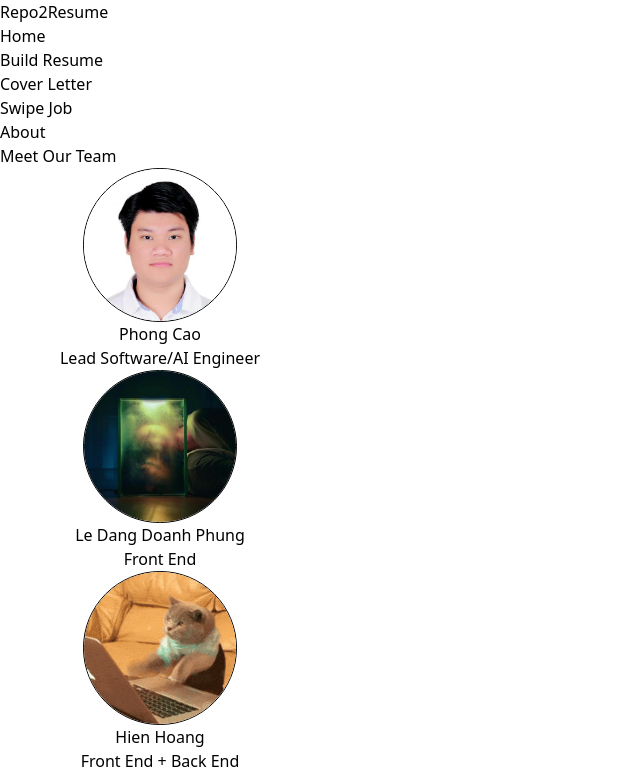
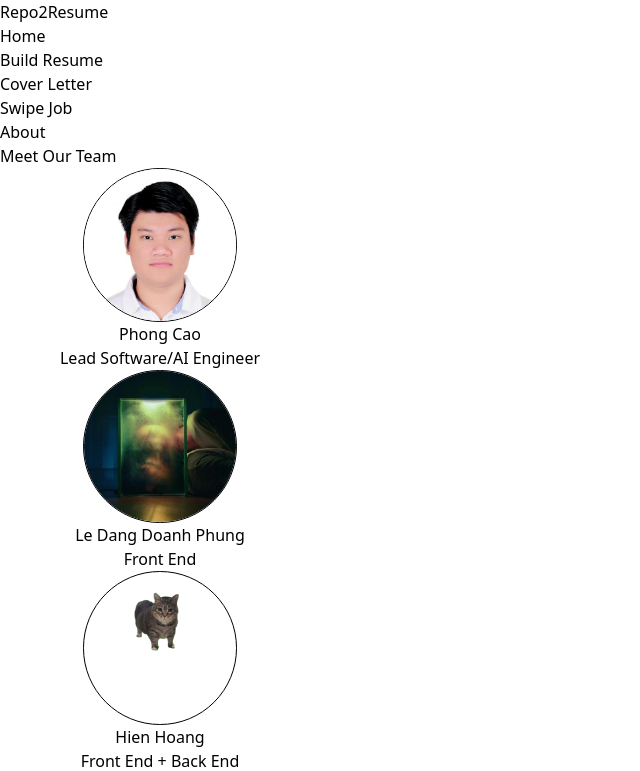
Before and after one commit to PhongCT1105/GoatHack2025, a React (Vite) app in the folder frontend/: page /about in a window 1280 px wide. Shown: the top 771 px of the page, without its empty margins (0-640 px from the left). Built offline with nearby package versions, Linux system fonts and the light colour scheme.

Commit message:
update about page

```diff
--- a/frontend/src/pages/About.tsx
+++ b/frontend/src/pages/About.tsx
@@ -12,6 +12,7 @@ import { SiTerraform } from "react-icons/si";
 import { CgVercel } from "react-icons/cg";
 import { SiRender } from "react-icons/si";
 import pinecone from '../assets/Pinecone.png';
+import CatComponent from "../components/CatComponent";
 
 const About = () => {
   return (
@@ -33,8 +34,15 @@ const About = () => {
               <div className="mt-3 text-base font-semibold">Le Dang Doanh Phung</div>
               <div className="text-sm text-gray-600">Front End</div>
             </div>
+            {/* <div className="Person text-center">
+              <img className="imageIcon rounded-full w-28 h-28 mx-auto" src={hien} alt="Hien Hoang" />
+              <div className="mt-3 text-base font-semibold">Hien Hoang</div>
+              <div className="text-sm text-gray-600">Front End + Back End</div>
+            </div> */}
             <div className="Person text-center">
-              <img className="imageIcon rounded-full w-28 h-28 mx-auto" src={hien} alt="Hien Hoang" />
+              <div className="imageIcon rounded-full overflow-hidden flex items-center justify-center bg-pink-300">
+                <CatComponent />
+              </div>
               <div className="mt-3 text-base font-semibold">Hien Hoang</div>
               <div className="text-sm text-gray-600">Front End + Back End</div>
             </div>
```
